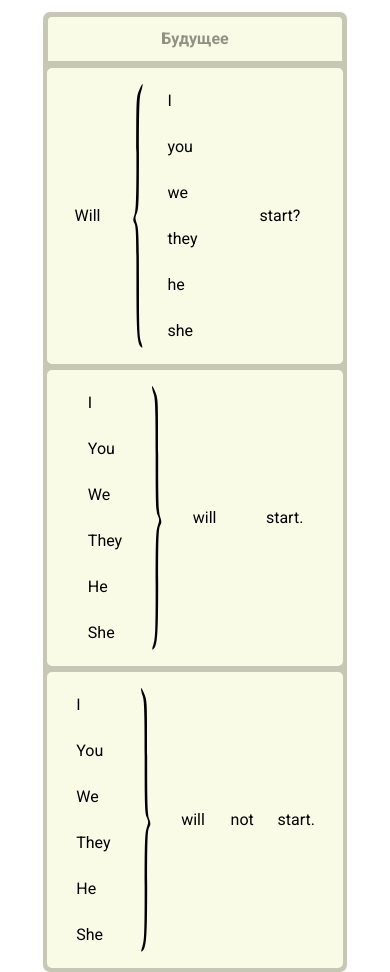
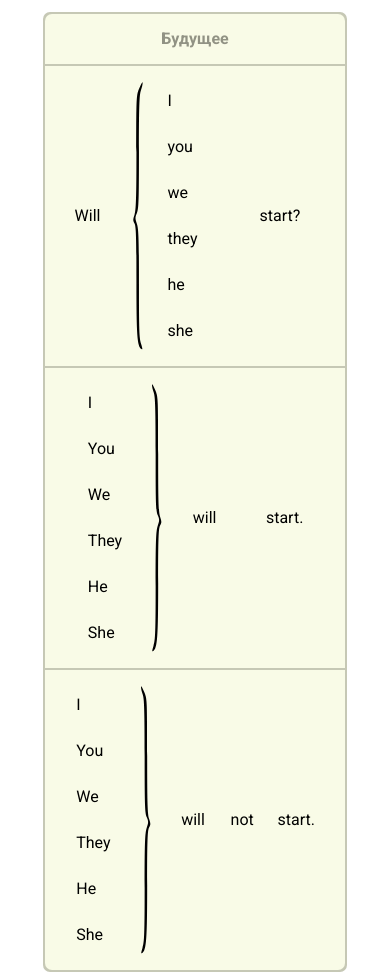
Before and after one commit to DocOrNotADoc/pr_p-r3, a plain HTML site: page src/index.html in a window 390 px wide. Shown: the top 972 px of the page. Drawn offline with nearby package versions, Linux system fonts and the light colour scheme; files that its build step writes are made by us from their sources; files whose address does not match are found by name.

Commit message:
responsive fix

```diff
--- a/src/scss/_media.scss
+++ b/src/scss/_media.scss
@@ -1,12 +1,11 @@
 // @media (max-width: 1399px) {}
 @media (max-width: 1199px) {
   .table {
-    margin-top: 19%;
+    margin-top: 4%;
   }
 }
 @media (max-width: 991px) {
   .table {
-    margin-top: 3%;
     &-wrapper {
       grid-template-rows: repeat(3, auto);
       background-color: #fff;
@@ -58,6 +57,7 @@
 //cell
 @media (max-width: 575px) {
   .table {
+    margin-top: 3%;
     &-wrapper {
       gap: 1px;
     }
@@ -69,6 +69,8 @@
       border-radius: 7px;
     }
     &-cell {
+      border: none;
+      border-radius: 0;
       grid-column: auto;
       grid-row: auto;
       &:first-child, &:nth-child(2), &:nth-child(3) {
@@ -80,6 +82,7 @@
   .ttl {
     &-table {
       &-row {
+        border: none;
         grid-column: auto;
         border-radius: 0;
       }
```
Also changed, not shown: dist/css/style.min.css.
